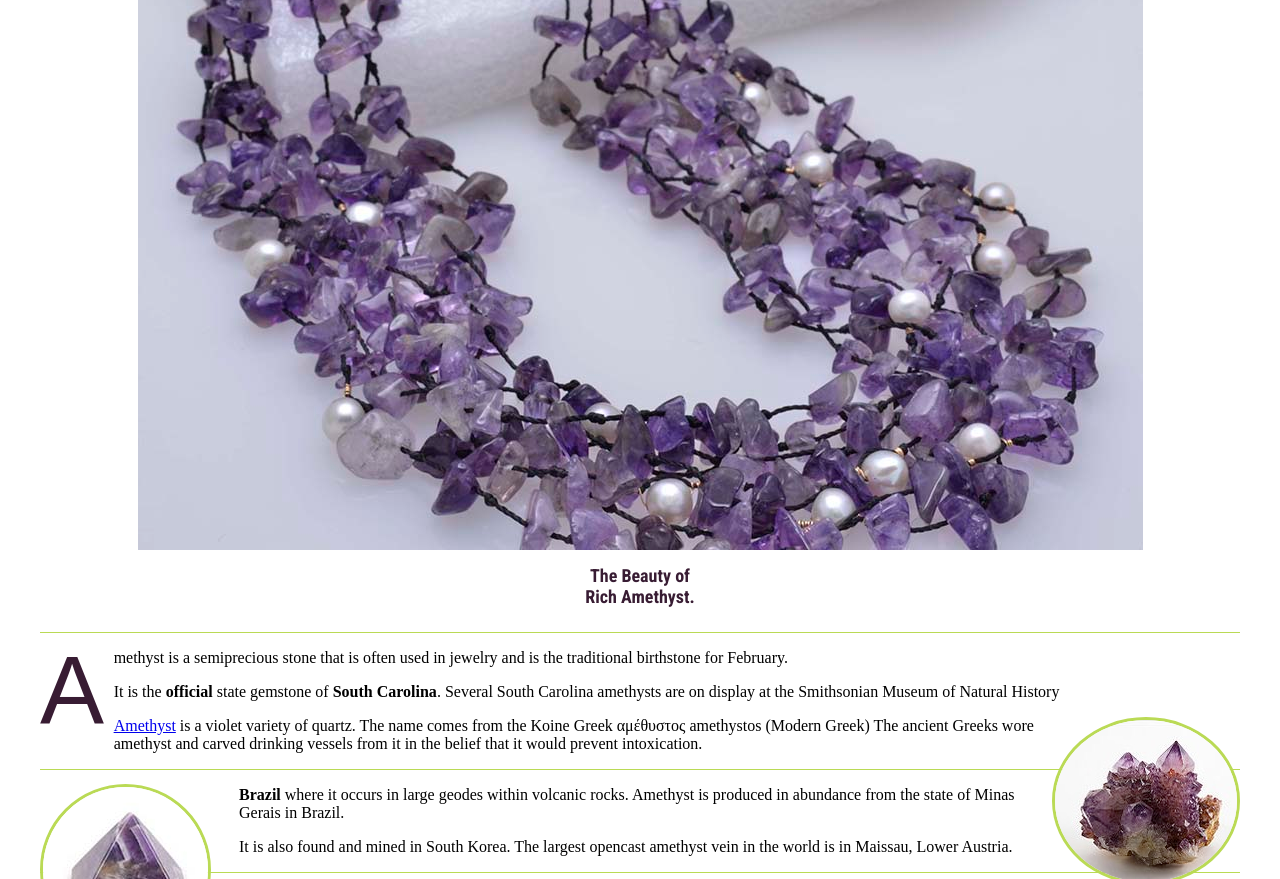
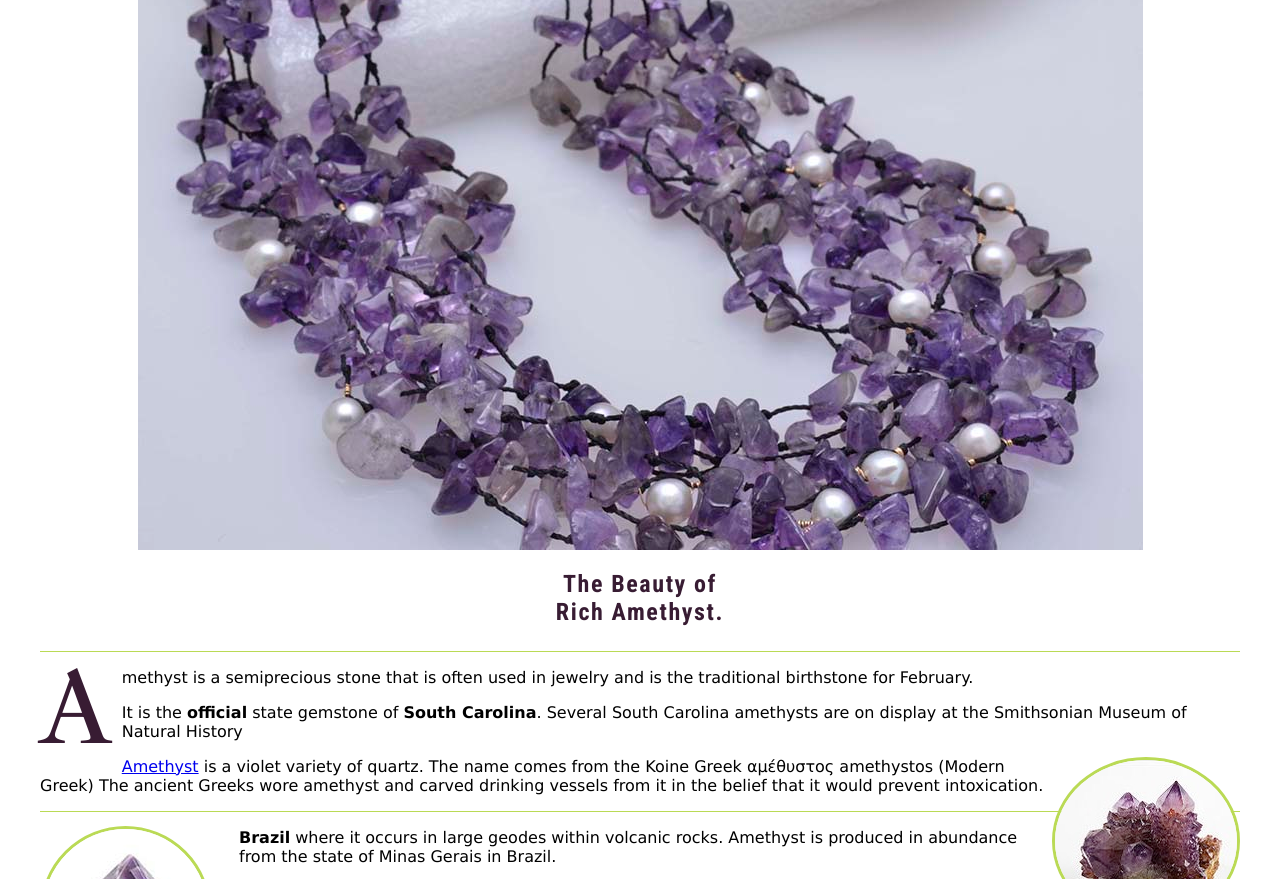
Before and after one commit to webgal-ada/FCC-tribute, a plain HTML site: page index.html in a window 1280 px wide. Shown: the part 250-1129 px from the top of the page. Drawn offline with nearby package versions, Linux system fonts and the light colour scheme.

Commit message:
reformatted tribute-info

```diff
--- a/index.html
+++ b/index.html
@@ -26,7 +26,7 @@
 
       <div id="what">
         <p class="drop-cap">Amethyst is a semiprecious stone that is often used in jewelry and is the traditional birthstone for February.</p><p>It is the <strong>official</strong> state gemstone of <strong>South Carolina</strong>. Several South Carolina amethysts are on display at the Smithsonian Museum of Natural History</p><img class="tribute-radius" src="images/AmethystGeode182x162.jpg" alt="Geode">
-        <p><a href="https://en.wikipedia.org/wiki/Amethyst">Amethyst</a> is a violet variety of quartz. The name comes from the Koine Greek αμέθυστος amethystos (Modern Greek) The ancient Greeks wore amethyst and carved drinking vessels from it in the belief that it would prevent intoxication.</p>
+        <p><a href="https://en.wikipedia.org/wiki/Amethyst" target="_blank" id="tribute-link">Amethyst</a> is a violet variety of quartz. The name comes from the Koine Greek αμέθυστος amethystos (Modern Greek) The ancient Greeks wore amethyst and carved drinking vessels from it in the belief that it would prevent intoxication.</p>
     </div>
 
     <div id="where">
--- a/style.css
+++ b/style.css
@@ -12,15 +12,18 @@
    width: 100%;
    height:auto;
    margin:0;
+   font-family:Verdana, Geneva, Tahoma, sans-serif;
+   font-size:16px;
  }
 
  #title {
   background-color:rgba(231, 231, 231, 0.5);
   font-family: 'Libre Caslon Text', serif;
-  font-size: .7em;
+  font-size: 1.25em;
+  letter-spacing: 1px;
   position:absolute;
   text-align:center;
-  top:25%;
+  top:10%;
   left:50%;
   transform:translate(-50%, -15%);
   width:100%;
@@ -30,7 +33,7 @@
   background-position:center top;
   background-repeat:no-repeat;
   position:relative;
-  text-align:center;
+  // text-align:center;
 }
 #image {
   display:block;
@@ -41,7 +44,8 @@
 #img-caption{
   color:#381c33;
   font-family: 'Roboto Condensed', sans-serif;
-  font-size:.75em;
+  font-size:1em;
+  letter-spacing: .1em;
   text-align: center;
 }
 #tribute-info {
@@ -51,10 +55,11 @@
   border-top: 1px solid #bada55;
 }
 .drop-cap:first-letter {
-  font-family:"Veranda", Arial, Helvetica, san-serif;
+  font-family: 'Libre Caslon Text', serif;
   float:left;
   font-size:6rem;
   line-height:0.65;
+  letter-spacing: 1px;
   margin: 0.1em 0.1em 0.2em 0;
   color:#381c33;
 }
```
